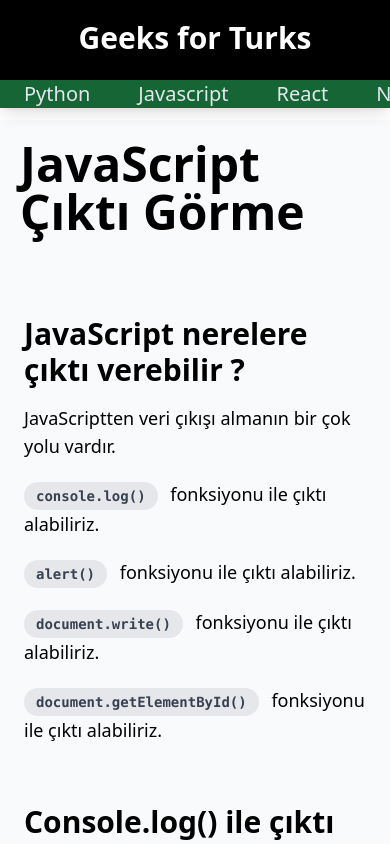
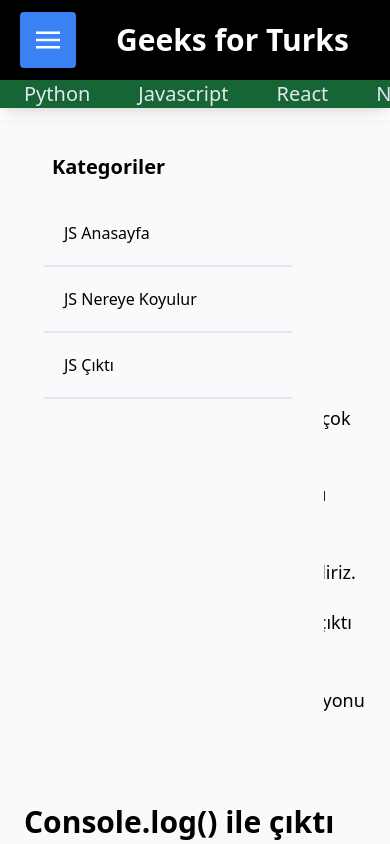
Before and after one commit to yourcasualdev/geeksforturks, a Next.js app: page /category/javascript/jscikti in a window 390 px wide. Shown: the top 844 px of the page. Built offline with nearby package versions, Linux system fonts and the light colour scheme.

Commit message:
category button added.

```diff
--- a/components/Categories.js
+++ b/components/Categories.js
@@ -1,9 +1,9 @@
-import React from 'react'
+import React, { useState } from 'react'
 import Link from 'next/link'
 
-const Categories = ({ children }) => {
+const Categories = ({ children, ishidden }) => {
     return (
-        <aside className='hidden pt-5 bg-slate-50 ml-3 lg:block fixed z-20 inset-0 top-[7.8125rem] left-[max(0px,calc(50%-52rem))] right-auto w-[19.5rem] pb-10 px-8 overflow-y-auto h-full max-h-[42.8rem]'>
+        <aside className={`${ishidden ? "hidden" : ""} pt-5 bg-slate-50 ml-3 lg:block fixed z-20 inset-0 top-[7.8125rem] left-[max(0px,calc(50%-52rem))] right-auto w-[19.5rem] pb-10 px-8 overflow-y-auto h-full max-h-[42.8rem]`}>
             <h2 className='p-1 m-1 mb-4 text-xl font-bold'>Kategoriler</h2>
             {children}
         </aside>
@@ -20,5 +20,14 @@
     )
 }
 
+const MobileCategories = ({ children, ishidden }) => {
+    return (
+        <aside className={`${!ishidden ? "hidden" : ""} pt-5 bg-slate-50 ml-3 lg:block fixed z-20 inset-0 top-[7.8125rem] left-[max(0px,calc(50%-52rem))] right-auto w-[19.5rem] pb-10 px-8 overflow-y-auto h-full max-h-[42.8rem]`}>
+            <h2 className='p-1 m-1 mb-4 text-xl font-bold'>Kategoriler</h2>
+            {children}
+        </aside>
+    )
+}
+
 export default Categories
-export { Category }
+export { Category, MobileCategories }
--- a/components/Header.js
+++ b/components/Header.js
@@ -34,18 +34,42 @@
   )
 }
 
-const Header = () => {
+const Header = ({ categories, changeHidden }) => {
 
   return (
     <>
       <header className="sticky w-full top-0 shadow-lg">
-        <div className='bg-black text-white w-full h-20 items-center text-center p-5 '>
+        <div className='bg-black flex space-x-10   text-white w-full h-20 items-center text-center p-5 lg:block'>
+          <HiddenButton changeHidden={changeHidden} />
           <h1 className='font-bold text-3xl'><Link href={"/"}>Geeks for Turks</Link></h1>
         </div>
         <HeaderCategories />
       </header>
+
     </>
   )
 }
 
+const HiddenButton = ({ changeHidden }) => {
+
+
+  return (
+    <div className="flex justify-center lg:hidden">
+      <a
+        onClick={() => { changeHidden() }}
+        className="bg-blue-500 cursor-pointer hover:bg-blue-700 text-white font-bold py-4 px-4 rounded"
+      >
+        <svg
+          className="fill-current h-6 w-6"
+          xmlns="http://www.w3.org/2000/svg"
+          viewBox="0 0 20 20"
+        >
+          <path d="M0 3h20v2H0V3zm0 6h20v2H0V9zm0 6h20v2H0v-2z" />
+        </svg>
+      </a>
+    </div>
+  )
+}
+
+
 export default Header
--- a/pages/category/javascript/jsanasayfa.js
+++ b/pages/category/javascript/jsanasayfa.js
@@ -1,14 +1,18 @@
 import Head from 'next/head'
-import React from 'react'
+import React, { useState } from 'react'
 import Header from '../../../components/Header'
 import { ContentTitle, ContentSubTitle, ContentSection, ContentSectionTitle, Content } from '../../../components/ContentComponents'
 import Navigation, { NavItem } from '../../../components/Navigation'
-import Categories, { Category } from '../../../components/Categories'
+import Categories, { Category, MobileCategories } from '../../../components/Categories'
 import Code, { InlineCode } from '../../../components/Code'
 import Footer from '../../../components/Footer'
 import GoogleAds from '../../../components/GoogleAds'
 
 const javascript = () => {
+    const [isHidden, setIsHidden] = useState(true)
+    const changeHidden = () => {
+        setIsHidden(!isHidden)
+    }
     return (
         <div>
             <Head>
@@ -18,8 +22,8 @@
                 <link rel="icon" href="/favicon.ico" />
                 <GoogleAds />
             </Head>
-            <Header />
-            <Categories>
+            <Header changeHidden={changeHidden} />
+            <Categories ishidden={isHidden}>
                 <Category name='JS Anasayfa' to='jsanasayfa' />
                 <Category name='JS Nereye Koyulur' to='jsnereye' />
                 <Category name='JS Çıktı' to='jscikti' />
--- a/pages/index.js
+++ b/pages/index.js
@@ -9,10 +9,12 @@
   return (
     <div>
       <Head>
-        <title>Geeks For Turks</title>
-        <meta name="description" content="Geeks for türks anasayfa" />
-        <meta name="Keywords" content="HTML, Python, CSS, SQL, JavaScript, How to, PHP, Java, C, C++, C#, jQuery, Bootstrap, Colors, W3.CSS, XML, MySQL, Icons, Node.js, React, Graphics, Angular, R, AI, Git, Data Science, Code Game, Tutorials, Programming, Web Development, Training, Learning, Quiz, Exercises, Courses, Lessons, References, Examples, Learn to code, Source code, Demos, Tips, Website"></meta>
+        <title>Geeks For Turks Anasayfa</title>
+        <meta name="description" content="Türk yazılımcılar için türkce kaynak." />
+        <meta name="Keywords" content="HTML, Python, CSS, SQL, JavaScript, Nasıl Yapılır, PHP, Java, C, C++, C#, jQuery, Bootstrap, Renkler, W3.CSS, XML, MySQL, Icons, Node.js, React, Graphics, Angular, R, AI, Git, Data Science, Kurslar, Eğitimler, Programlama, Web Development, Training, Learning, Quiz, Exercises, Courses, Lessons, References, Examples, Learn to code, Source code, Demos, Tips, Website, Örnekler, Websitesi"></meta>
         <link rel="icon" href="/favicon.ico" />
+        <link rel="canonical" href="https://geeksforturks.com" />
+        <meta></meta>
         <GoogleAds />
       </Head>
       <Header />
```
